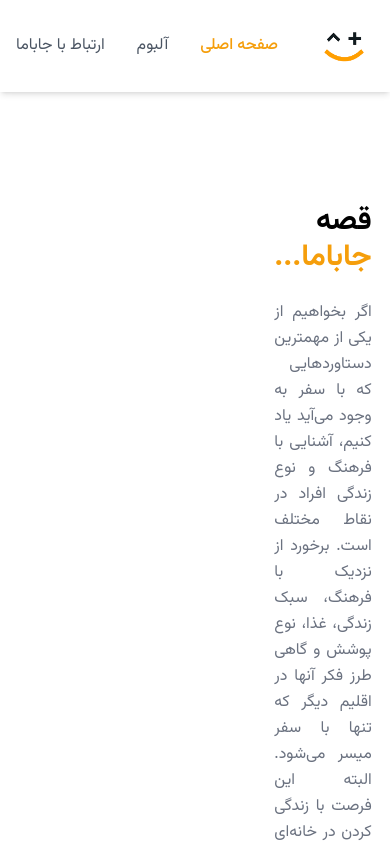
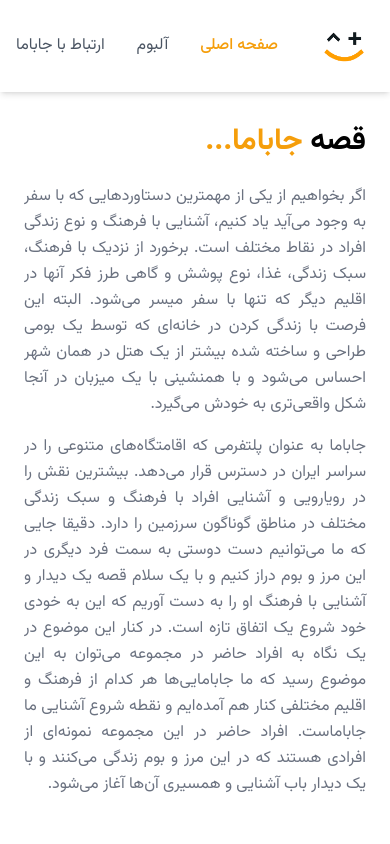
Before and after one commit to espitman/jbm-hr-life, a Nuxt app: page / in a window 390 px wide. Shown: the top 844 px of the page. Built offline with nearby package versions, Linux system fonts and the light colour scheme.

Commit message:
update: adjust mobile responsive styles for Section and Story components

```diff
--- a/components/home/Story.vue
+++ b/components/home/Story.vue
@@ -1,6 +1,6 @@
 <template>
   <Section>
-    <div class="max-w-6xl mx-auto p-6 py-28">
+    <div class="max-w-6xl mx-auto p-6 py-8 md:py-28">
       <div class="flex flex-col md:flex-row items-center">
         <!-- Left side: RTL Text Content (now first in RTL) -->
         <div class="w-full md:w-1/2 md:pl-8" dir="rtl">
--- a/components/ui/Section.vue
+++ b/components/ui/Section.vue
@@ -1,5 +1,5 @@
 <template>
-  <section class="w-[calc(100vw-16rem)] flex items-center justify-center bg-white">
+  <section class="w-full md:w-[calc(100vw-16rem)] flex items-center justify-center bg-white">
     <slot />
   </section>
 </template>
```
